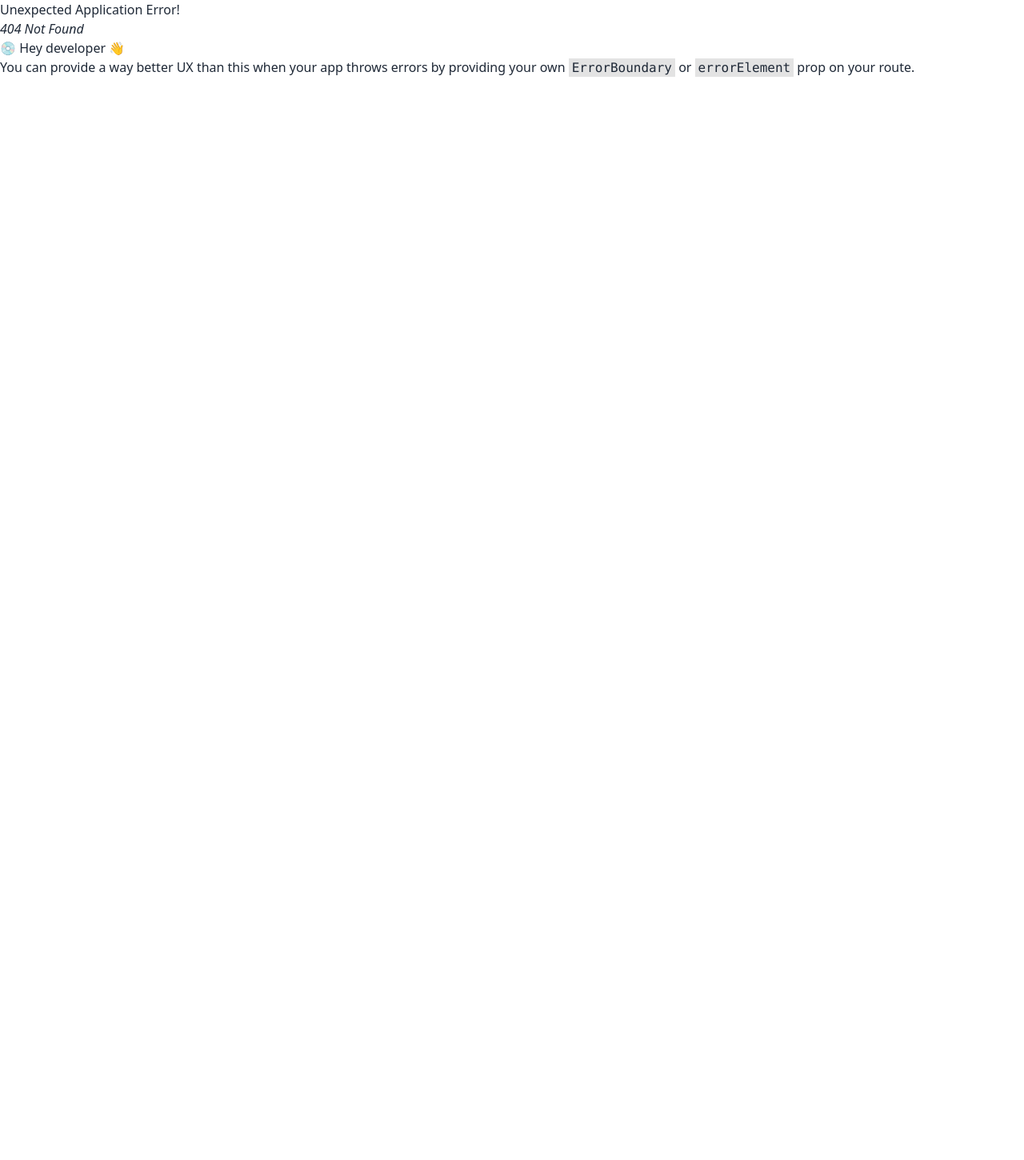
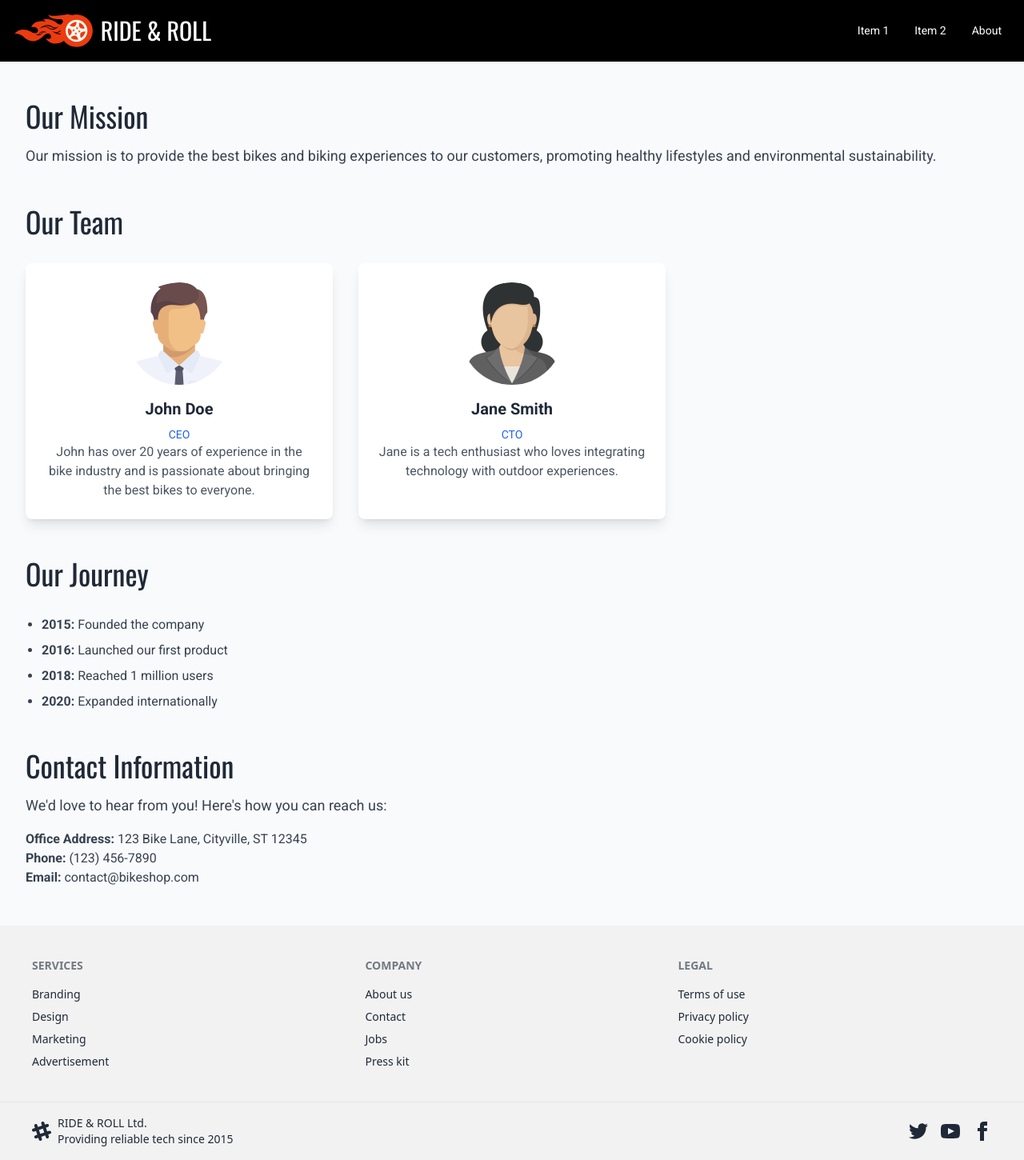
Before and after one commit to RobinTheRedLight/Ride-Roll, a React (Vite) app: page /about in a window 1280 px wide. Before the commit this address had no page. Shown: the whole page at 80% size. Before the commit the page ends 800 px from the top, so only its background shows below. Built offline with nearby package versions, Linux system fonts and the light colour scheme.

Commit message:
About page completed

```diff
--- /dev/null
+++ b/src/Pages/AboutUs/AboutUs.tsx
@@ -0,0 +1,127 @@
+import img1 from "../../assets/aboutUs/img1.png";
+import img2 from "../../assets/aboutUs/img2.png";
+
+// Example data for team members
+type TeamMember = {
+  id: number;
+  name: string;
+  role: string;
+  bio: string;
+  imageUrl: string;
+};
+
+// Example data for milestones
+type Milestone = {
+  year: string;
+  event: string;
+};
+
+const teamMembers: TeamMember[] = [
+  {
+    id: 1,
+    name: "John Doe",
+    role: "CEO",
+    bio: "John has over 20 years of experience in the bike industry and is passionate about bringing the best bikes to everyone.",
+    imageUrl: img1,
+  },
+  {
+    id: 2,
+    name: "Jane Smith",
+    role: "CTO",
+    bio: "Jane is a tech enthusiast who loves integrating technology with outdoor experiences.",
+    imageUrl: img2,
+  },
+  // Add more team members as needed
+];
+
+const milestones: Milestone[] = [
+  { year: "2015", event: "Founded the company" },
+  { year: "2016", event: "Launched our first product" },
+  { year: "2018", event: "Reached 1 million users" },
+  { year: "2020", event: "Expanded internationally" },
+  // Add more milestones as needed
+];
+
+const AboutUs = () => {
+  return (
+    <div className="py-12 bg-gray-50 font-[Roboto]">
+      <div className="max-w-7xl mx-auto px-4 sm:px-6 lg:px-8">
+        {/* Mission Statement */}
+        <section className="mb-12">
+          <h2 className="text-3xl text-gray-800 mb-4 lg:text-4xl font-[Oswald]">
+            Our Mission
+          </h2>
+          <p className="text-lg text-gray-700">
+            Our mission is to provide the best bikes and biking experiences to
+            our customers, promoting healthy lifestyles and environmental
+            sustainability.
+          </p>
+        </section>
+
+        {/* Team Section */}
+        <section className="mb-12">
+          <h2 className="text-3xl  text-gray-800 mb-8 lg:text-4xl font-[Oswald]">
+            Our Team
+          </h2>
+          <div className="grid grid-cols-1 md:grid-cols-2 lg:grid-cols-3 gap-8">
+            {teamMembers.map((member) => (
+              <div
+                key={member.id}
+                className="bg-white p-6 rounded-lg shadow-lg text-center"
+              >
+                <img
+                  src={member.imageUrl}
+                  alt={member.name}
+                  className="w-32 h-32 mx-auto mb-4 rounded-full object-cover"
+                />
+                <h3 className="text-xl font-semibold text-gray-800 mb-2">
+                  {member.name}
+                </h3>
+                <p className="text-sm text-blue-600">{member.role}</p>
+                <p className="text-gray-600">{member.bio}</p>
+              </div>
+            ))}
+          </div>
+        </section>
+
+        {/* History & Milestones */}
+        <section className="mb-12">
+          <h2 className="text-3xl  text-gray-800 mb-8 lg:text-4xl font-[Oswald]">
+            Our Journey
+          </h2>
+          <ul className="list-disc pl-5 text-gray-700">
+            {milestones.map((milestone, index) => (
+              <li key={index} className="mb-2">
+                <strong>{milestone.year}:</strong> {milestone.event}
+              </li>
+            ))}
+          </ul>
+        </section>
+
+        {/* Contact Information */}
+        <section>
+          <h2 className="text-3xl text-gray-800 mb-4 lg:text-4xl font-[Oswald]">
+            Contact Information
+          </h2>
+          <p className="text-lg text-gray-700">
+            We'd love to hear from you! Here's how you can reach us:
+          </p>
+          <ul className="list-none mt-4 text-gray-700">
+            <li>
+              <strong>Office Address:</strong> 123 Bike Lane, Cityville, ST
+              12345
+            </li>
+            <li>
+              <strong>Phone:</strong> (123) 456-7890
+            </li>
+            <li>
+              <strong>Email:</strong> contact@bikeshop.com
+            </li>
+          </ul>
+        </section>
+      </div>
+    </div>
+  );
+};
+
+export default AboutUs;
--- a/src/Pages/Home/Hero/Hero.tsx
+++ b/src/Pages/Home/Hero/Hero.tsx
@@ -27,8 +27,8 @@ const Hero = () => {
         </p>
 
         {/* Call to Action Button */}
-        <button className="bg-blue-500 hover:bg-blue-700 text-white font-bold py-2 px-4 rounded mb-4">
-          Get Started
+        <button className="bg-[#ec3c10] hover:bg-orange-500 text-white font-bold py-2 px-4 rounded-full mb-4">
+          Book a Ride!
         </button>
 
         {/* Search Bar */}
@@ -38,7 +38,7 @@ const Hero = () => {
             placeholder="Search bike availability..."
             className="flex-grow px-4 py-2 text-black rounded-l-full focus:outline-none"
           />
-          <button className="bg-blue-500 text-white px-4 py-2 rounded-full">
+          <button className="bg-[#ec3c10] text-white px-4 py-2 rounded-full">
             Search
           </button>
         </div>
--- a/src/Pages/Shared/NavBar/NavBar.tsx
+++ b/src/Pages/Shared/NavBar/NavBar.tsx
@@ -1,3 +1,4 @@
+import { Link } from "react-router-dom";
 import logo from "../../../assets/logo.svg";
 const NavBar = () => {
   return (
@@ -25,13 +26,13 @@ const NavBar = () => {
             className="menu menu-sm dropdown-content bg-black rounded-box z-[1] mt-3 w-52 p-2 shadow"
           >
             <li>
-              <a>Item 1</a>
-            </li>
-            <li>
               <a>Parent</a>
             </li>
             <li>
               <a>Item 3</a>
+            </li>
+            <li>
+              <Link to="/about">About</Link>
             </li>
           </ul>
         </div>
@@ -42,8 +43,8 @@ const NavBar = () => {
           </a>
         </div>
       </div>
-      <div className="navbar-end hidden lg:flex">
-        <ul className="menu menu-horizontal px-1">
+      <div className="navbar-end hidden lg:flex ">
+        <ul className="menu menu-horizontal px-1 ">
           <li>
             <a>Item 1</a>
           </li>
@@ -51,7 +52,9 @@ const NavBar = () => {
             <a href="">Item 2</a>
           </li>
           <li>
-            <a>Item 3</a>
+            <Link className="!text-white" to="/about">
+              About
+            </Link>
           </li>
         </ul>
       </div>
--- a/src/Routes/Routes.tsx
+++ b/src/Routes/Routes.tsx
@@ -3,6 +3,7 @@ import Main from "../Layout/Main";
 import Home from "../Pages/Home/Home/Home";
 import SignUp from "../Pages/SignUp/SignUp";
 import Login from "../Pages/Login/Login";
+import AboutUs from "../Pages/AboutUs/AboutUs";
 
 export const router = createBrowserRouter([
   {
@@ -12,6 +13,10 @@ export const router = createBrowserRouter([
       {
         path: "/",
         element: <Home></Home>,
+      },
+      {
+        path: "/about",
+        element: <AboutUs></AboutUs>,
       },
     ],
   },
```
Also changed, not shown: src/assets/aboutUs/img1.png (added), src/assets/aboutUs/img2.png (added).
